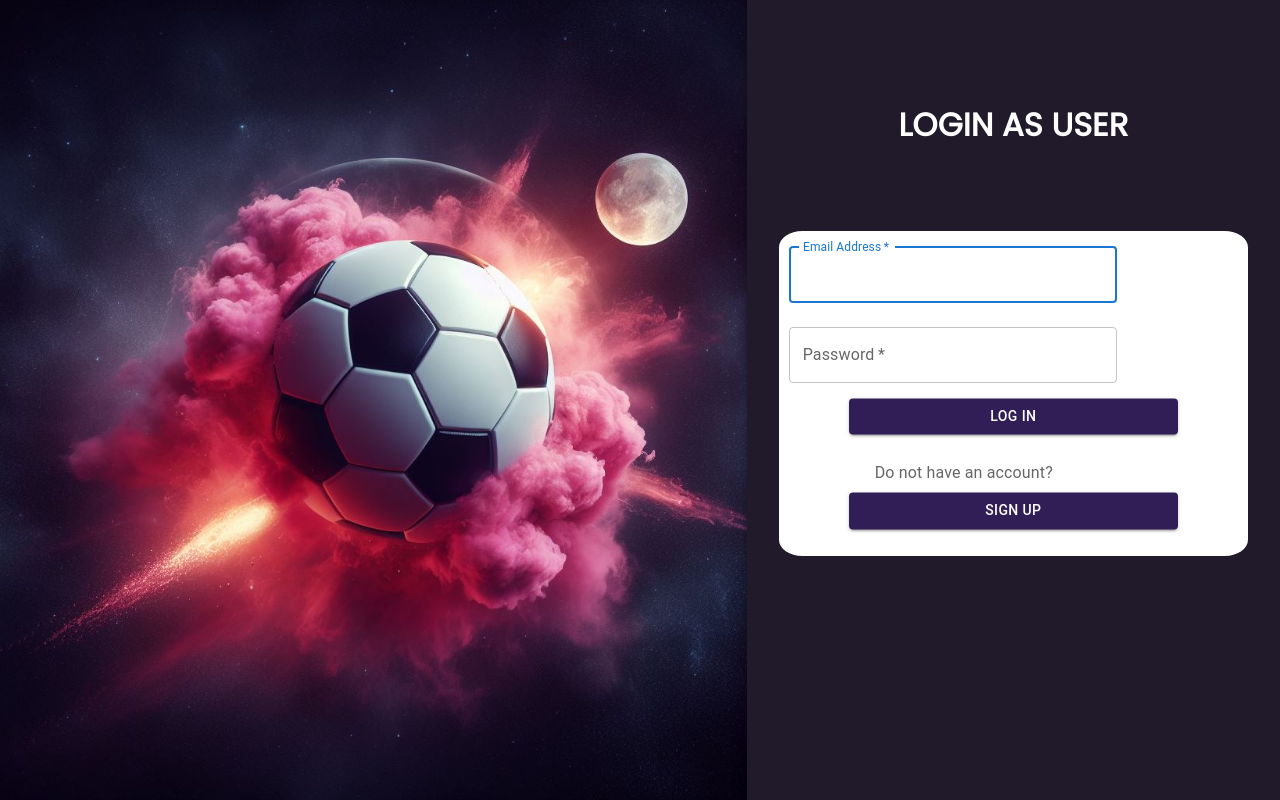
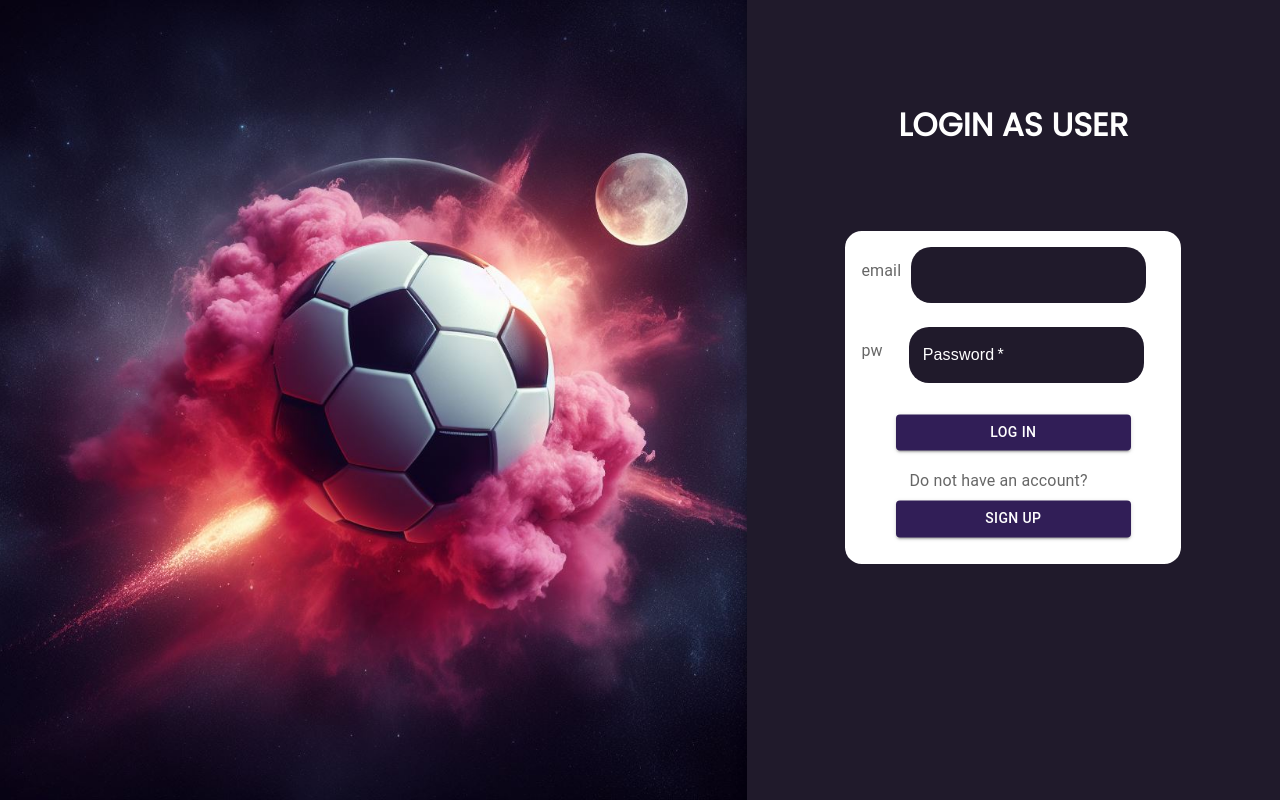
Before and after one commit to hshariq/footballAnalytics-site, a React (Create React App) app in the folder react-website-fa/: page / in a window 1280 px wide. Built offline with nearby package versions, Linux system fonts and the light colour scheme.

Commit message:
login final
full khatarnk formatting

```diff
--- a/react-website-fa/src/Login/Login.css
+++ b/react-website-fa/src/Login/Login.css
@@ -108,8 +108,6 @@
 }
 
 
-
-
 @media (max-width: 1200px) {
   .img1 {
     display: none;
--- a/react-website-fa/src/Login/Login.jsx
+++ b/react-website-fa/src/Login/Login.jsx
@@ -64,7 +64,21 @@ function Login() {
             // onSubmit={handleSubmit}
             sx={{ mt: 5, backgroundColor: "white", borderRadius: "5%" }}
           >
+            <div
+              style={{
+                display: "flex",
+                alignItems: "center",
+              }}
+            >
+              <Typography
+                variant="h"
+                color="text.secondary"
+                sx={{ ml: 2, zIndex: 1 }}
+              >
+                email
+              </Typography>
               <TextField
+                borderRadius="20px"
                 margin="normal"
                 required
                 id="email"
@@ -72,11 +86,36 @@ function Login() {
                 name="email"
                 autoComplete="email"
                 autoFocus
-              // value={email}
-              // onChange={(e) => setEmail(e.target.value)}
+                sx={{
+                  borderRadius: "20px",
+                  mr: 4,
+                  zIndex: 1,
+                  backgroundColor: "#201A2B",
+                  color: "white",
+                  "& label": {
+                    fontFamily: "Arial, sans-serif",
+                    fontSize: "16px",
+                    color: "white",
+                  },
+                  "& label.Mui-focused": {
+                    color: "transparent",
+                  },
+                  "& fieldset": {
+                    border: "none",
+                  },
+                }}
                 className="my-text-fieldLU"
               />
+            </div>
             {/* {emailError} */}
+            <div style={{ display: "flex", alignItems: "center" }}>
+              <Typography
+                variant="h"
+                color="text.secondary"
+                sx={{ ml: 2, mr: 2, zIndex: 1 }}
+              >
+                pw
+              </Typography>
               <TextField
                 margin="normal"
                 required
@@ -85,13 +124,31 @@ function Login() {
                 type="password"
                 id="password"
                 autoComplete="current-password"
+                sx={{
+                  borderRadius: "20px",
+                  mr: 4,
+                  zIndex: 1,
+                  backgroundColor: "#201A2B",
+                  color: "white",
+                  "& label": {
+                    fontFamily: "Arial, sans-serif",
+                    fontSize: "16px",
+                    color: "white",
+                  },
+                  "& label.Mui-focused": {
+                    color: "transparent",
+                  },
+                  "& fieldset": {
+                    border: "none",
+                  },
+                }}
                 // value={pw}
                 // onChange={(e) => setPasswrod(e.target.value)}
                 className="my-text-fieldLU"
               />
               {/* {passwordError}
             <h6 className="LoginError">{loginError}</h6> */}
-
+            </div>
             <div
               style={{
                 display: "flex",
@@ -105,8 +162,8 @@ function Login() {
                 variant="contained"
                 // onClick={handleSubmit}
                 sx={{
-                  mt: -5,
-                  mb: 8,
+                  mt: -3,
+                  mb: 7,
                   width: "70%",
                   backgroundColor: "#311E57",
                   "&:hover": {
@@ -121,7 +178,7 @@ function Login() {
             <Typography
               variant="h"
               color="text.secondary"
-              sx={{ ml: 12, zIndex: 1 }}
+              sx={{ ml: 8, zIndex: 1 }}
             >
               Do not have an account?
             </Typography>
```
Lines whose indentation alone changed are shown as unchanged.
